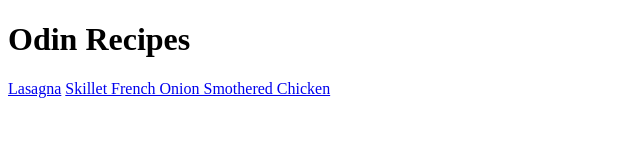
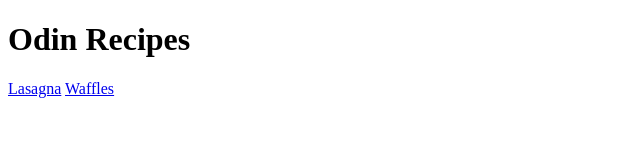
Before and after one commit to josemanuelsalgueiro7-arch/odin-recipes, a plain HTML site: page index.html in a window 1280 px wide. Shown: the whole page, without its empty margins (0-640 px from the left). Drawn offline with Linux system fonts and the light colour scheme.

Commit message:
Correct href and anchortag content

```diff
--- a/index.html
+++ b/index.html
@@ -6,6 +6,6 @@
   <body>
     <h1>Odin Recipes</h1>
     <a href="recipes/lasagna.html">Lasagna</a>
-    <a href="recipes/french-onion-chicken.html">Skillet French Onion Smothered Chicken</a>
+    <a href="recipes/waffles.html">Waffles</a>
   </body>
 </html>
```
